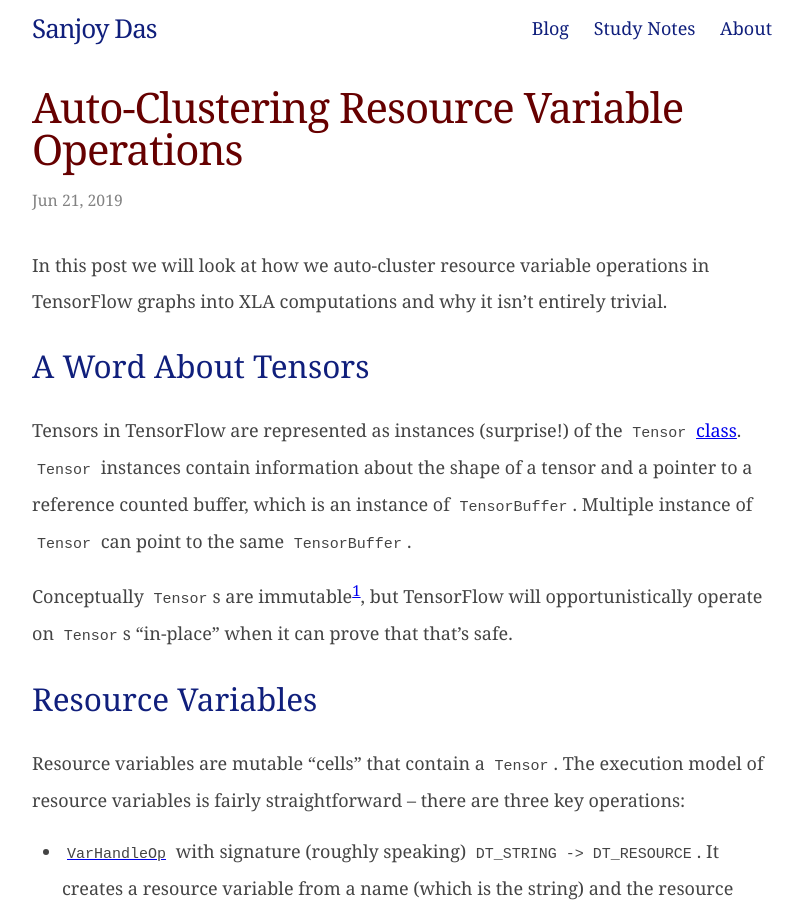
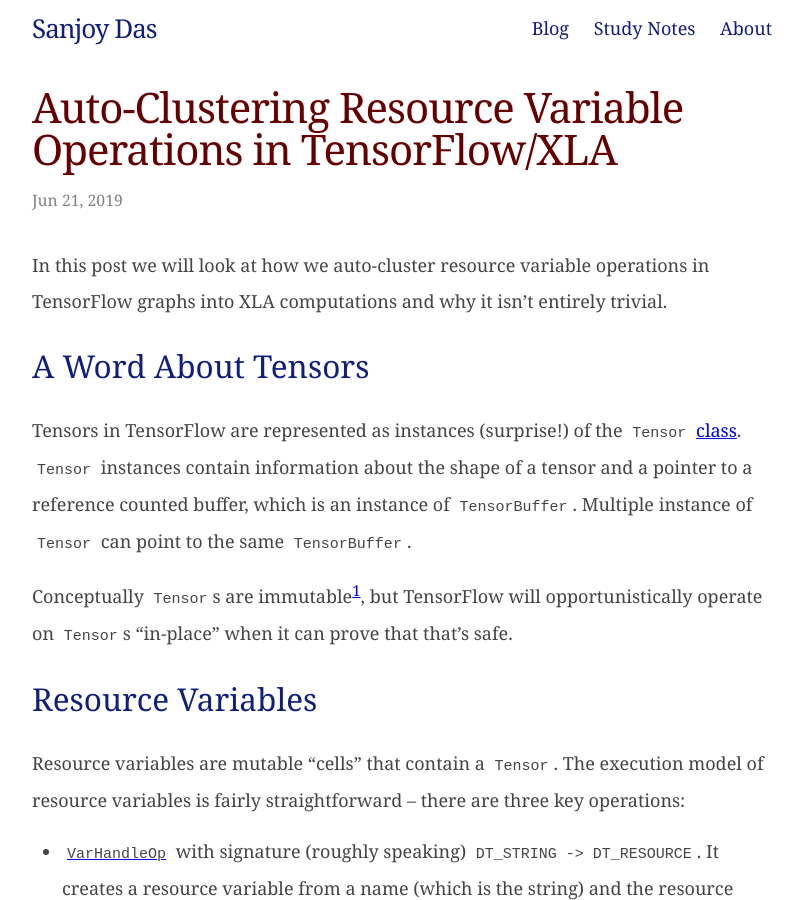
Before and after one commit to sanjoy/playingwithpointers.com, a Jekyll site: the page built from _blog/auto-clustering-resource-vars.markdown, in a window 1280 px wide and 900 px high. Shown: the whole window, without its empty margins (238-1039 px from the left). Built offline with Jekyll 4.4.1, drawn with Linux system fonts in a browser that asks for light colours.

Commit message:
fix title

```diff
--- a/_blog/auto-clustering-resource-vars.markdown
+++ b/_blog/auto-clustering-resource-vars.markdown
@@ -1,6 +1,6 @@
 ---
 layout: post
-title:  "Auto-Clustering Resource Variable Operations"
+title:  "Auto-Clustering Resource Variable Operations in TensorFlow/XLA"
 keywords: "TensorFlow, XLA"
 needsMathJAX: False
 date: 2019-6-21
```
